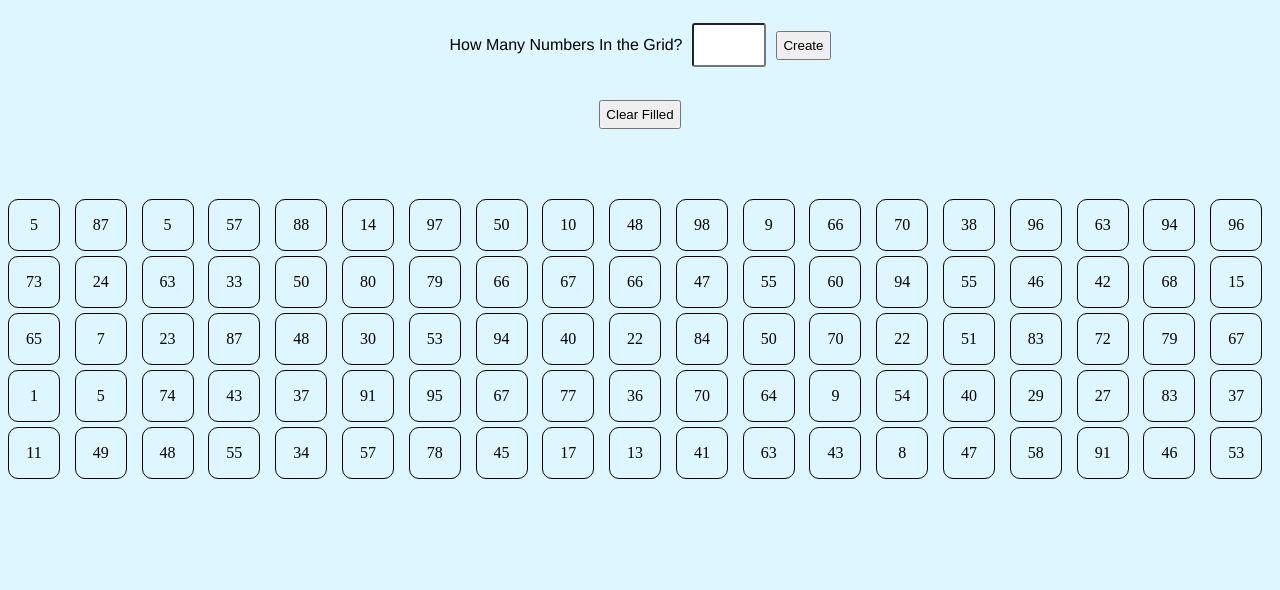
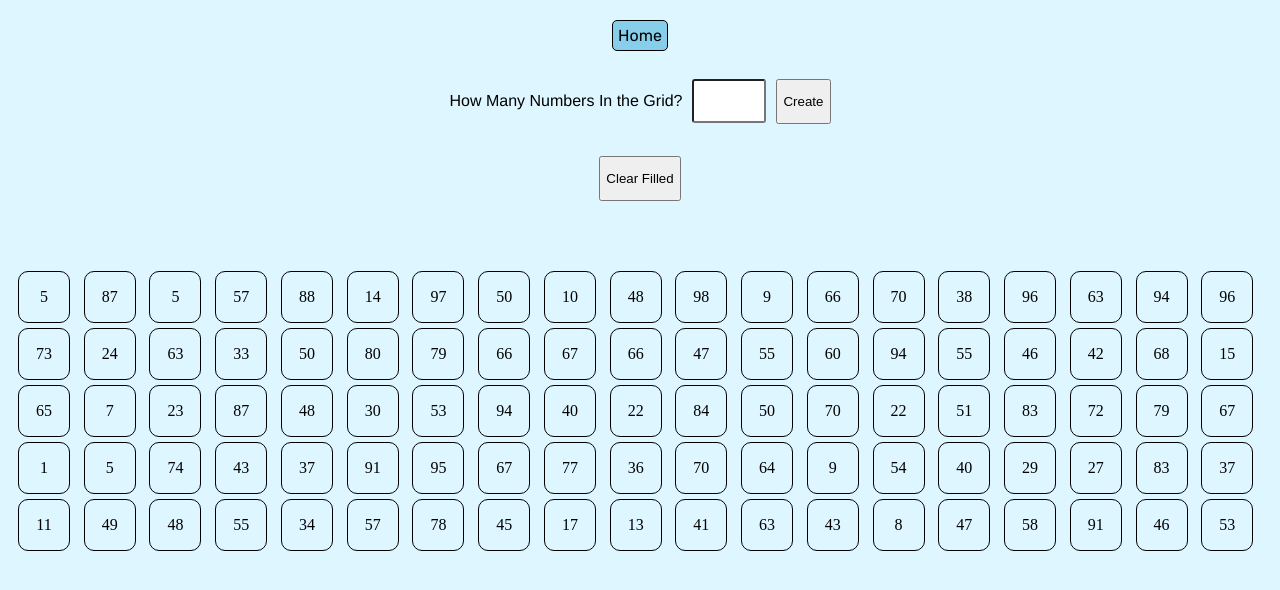
Before and after one commit to moakarlsson/U2_DDU2, a plain HTML site: page clear/index.html in a window 1280 px wide. Drawn offline with Linux system fonts and the light colour scheme.

Commit message:
Last changes

```diff
--- a/clear/index.js
+++ b/clear/index.js
@@ -1,6 +1,6 @@
 const clearButton = document.getElementById("clearedButton");
-function clearBoxes() {
-    // Gå igenom alla boxar i boxesArray
+
+function clearBoxes(){
     for (let box of boxesArray) {
         box.addEventListener("mouseover", function (){
             box.classList.add("hover");
@@ -14,8 +14,10 @@ function clearBoxes() {
             }
         });
         box.addEventListener("mouseout", function (){
-            box.classList.add("cleared");
-            box.textContent = "";
+            if (box.classList.contains("click")){
+                box.classList.add("cleared");
+                box.textContent = "";
+            }
         });
     }
 }
@@ -32,5 +34,4 @@ clearButton.addEventListener("click", function (){
 createButton.addEventListener("click", function(){
     clearBoxes();
 });
-
 clearBoxes();
--- a/common.css
+++ b/common.css
@@ -30,7 +30,6 @@ a{
     box-shadow: 10px 10px 20px rgba(36, 36, 36, 0.5);
 }
 
-
 .numberDiv{
     display: flex;
     justify-content: center;
@@ -40,13 +39,14 @@ a{
     height: 50px;
     width: 50px;
     font-size: 16px;
+
 }
-
-.numbers {
+.numbers{
     display: grid;
     grid-template-columns: repeat(19, 1fr);
     gap: 5px;
     margin-top: 70px;
+    margin-left: 10px; margin-right: 10px;
 }
 
 .flex-center {
@@ -61,4 +61,5 @@ p {
 }
 button{
     padding: 5px;
+    height: 45px;
 }
--- a/common.js
+++ b/common.js
@@ -3,13 +3,18 @@ const creatorContainer = document.getElementById("creator");
 const numbersContainer = document.getElementById("numbers");
 const numberDiv = document.getElementById("numbers");
 const allNumbers = document.getElementById("numbers").children;
+const linkDiv = document.getElementById("link_nav");
+let boxesArray = [];
 
-let boxesArray = [];
+const homeButton = document.createElement("a");
+homeButton.href = "../index.html";
+homeButton.textContent = "Home";
+linkDiv.appendChild(homeButton);
+document.body.insertBefore(linkDiv, document.body.firstChild);
 
 function getRandomNumber() {
     return Math.floor(Math.random()*99)+1;
 }
-
 const howManyNumbersText = document.createElement("p");
 howManyNumbersText.textContent = "How Many Numbers In the Grid?";
 const input = document.createElement("input");
@@ -27,9 +32,9 @@ const buttonDOM = document.createElement("button");
 createButton.addEventListener("click", function (){
     createBoxes(input.value);
 })
+
 creatorContainer.append(howManyNumbersText, input, createButton);
 creatorContainer.classList.add("flex-center");
-
 numbersContainer.classList.add("numbers")
 
 function createBoxes(count){
--- a/remove/index.js
+++ b/remove/index.js
@@ -10,7 +10,7 @@ randomNumberButton.addEventListener("click", function(){
         if (box.classList.contains("matchMarked")) {
             box.classList.remove("matchMarked");
         }
-        if (parseInt(box.textContent)=== randomNumber){
+        if (parseInt(box.textContent) === randomNumber){
             box.classList.add("matchMarked");
         }
     }
@@ -19,7 +19,6 @@ randomNumberButton.addEventListener("click", function(){
 removeButton.addEventListener("click", function(){
     let randomNumber = parseInt(newRandomNumberResult.textContent)
     let countRemoved = 0;
-
     for (let box of boxesArray) {
         if (parseInt(box.textContent) === randomNumber) {
             box.classList.add("removed");
```
Also changed, not shown: sum/index.js (+2 -5 lines).
